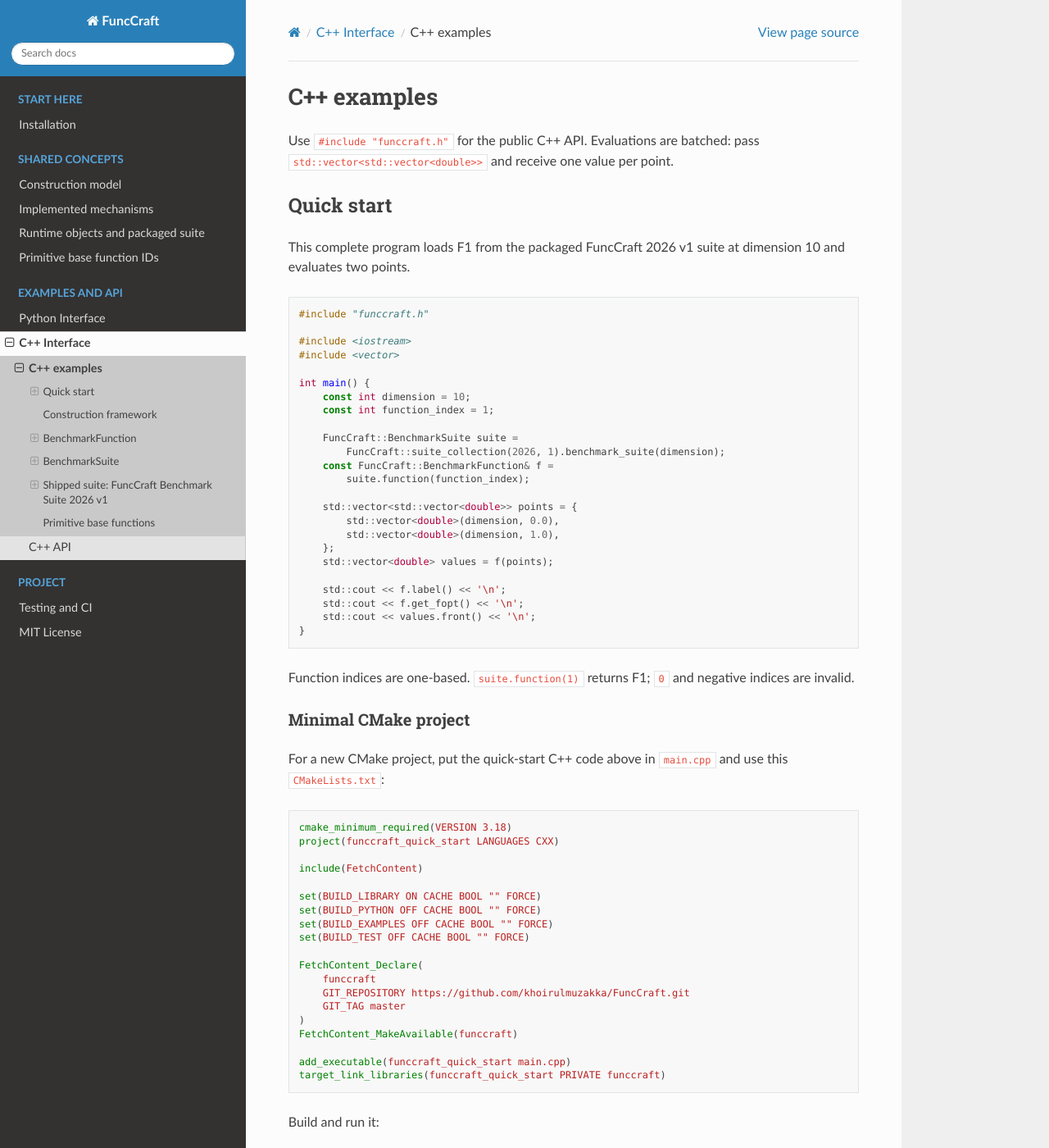
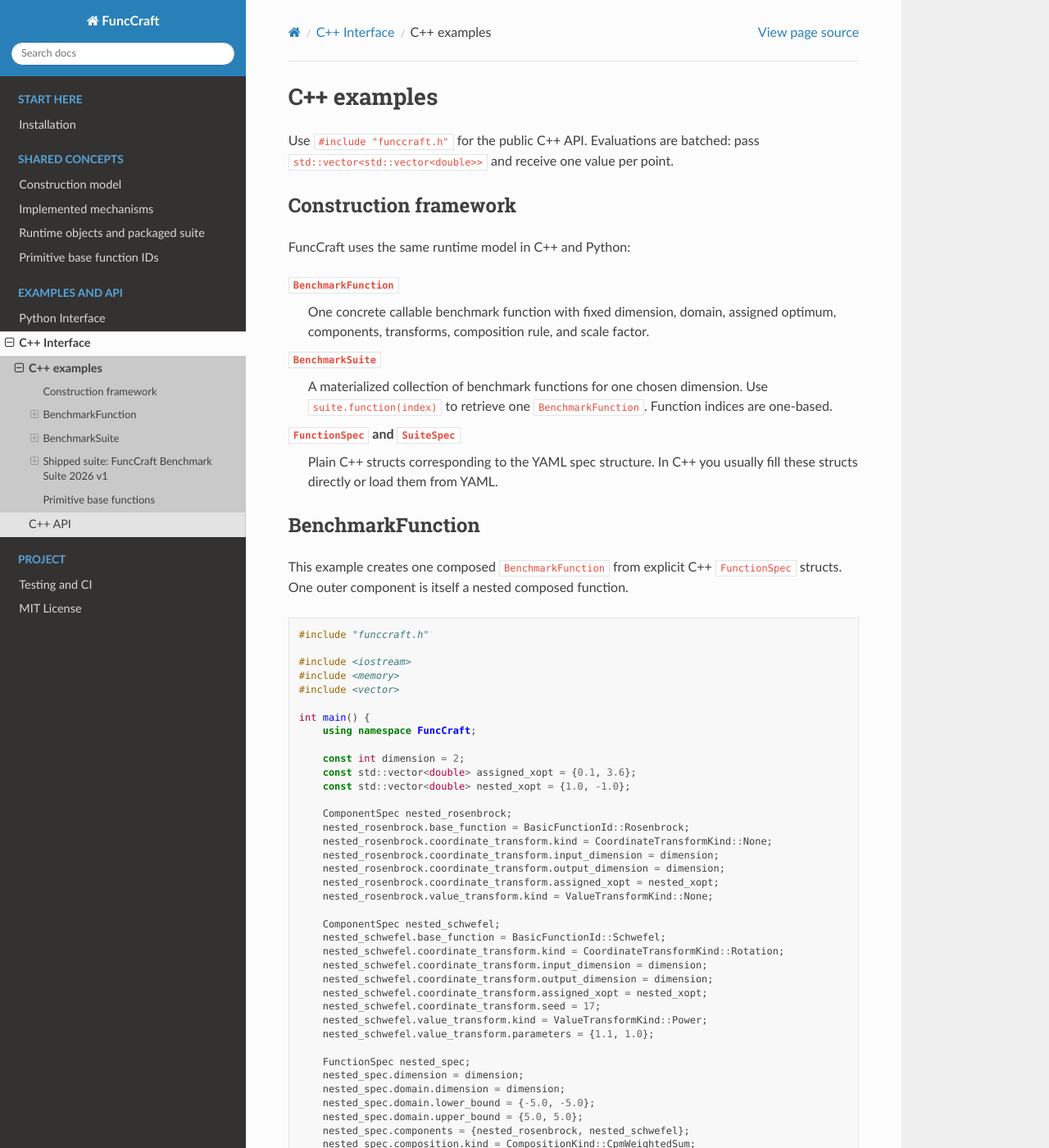
Before and after one commit to khoirulmuzakka/FuncCraft, a Sphinx documentation site: the page built from docs/source/cpp/examples.rst, in a window 1280 px wide and 1400 px high. Shown: the whole window at 82% size. Built offline with Sphinx 7.4.7 and the Read the Docs theme 3.1.0, drawn with Linux system fonts in a browser that asks for light colours; some of the changed text lies outside the part shown.

Commit message:
Updated docs

```diff
--- a/docs/source/cpp/examples.rst
+++ b/docs/source/cpp/examples.rst
@@ -4,81 +4,6 @@
 Use ``#include "funccraft.h"`` for the public C++ API. Evaluations are
 batched: pass ``std::vector<std::vector<double>>`` and receive one value per
 point.
-
-Quick start
------------
-
-This complete program loads F1 from the packaged FuncCraft 2026 v1 suite at
-dimension 10 and evaluates two points.
-
-.. code-block:: cpp
-
-   #include "funccraft.h"
-
-   #include <iostream>
-   #include <vector>
-
-   int main() {
-       const int dimension = 10;
-       const int function_index = 1;
-
-       FuncCraft::BenchmarkSuite suite =
-           FuncCraft::suite_collection(2026, 1).benchmark_suite(dimension);
-       const FuncCraft::BenchmarkFunction& f =
-           suite.function(function_index);
-
-       std::vector<std::vector<double>> points = {
-           std::vector<double>(dimension, 0.0),
-           std::vector<double>(dimension, 1.0),
-       };
-       std::vector<double> values = f(points);
-
-       std::cout << f.label() << '\n';
-       std::cout << f.get_fopt() << '\n';
-       std::cout << values.front() << '\n';
-   }
-
-Function indices are one-based. ``suite.function(1)`` returns F1; ``0`` and
-negative indices are invalid.
-
-Minimal CMake project
-~~~~~~~~~~~~~~~~~~~~~
-
-For a new CMake project, put the quick-start C++ code above in ``main.cpp``
-and use this ``CMakeLists.txt``:
-
-.. code-block:: cmake
-
-   cmake_minimum_required(VERSION 3.18)
-   project(funccraft_quick_start LANGUAGES CXX)
-
-   include(FetchContent)
-
-   set(BUILD_LIBRARY ON CACHE BOOL "" FORCE)
-   set(BUILD_PYTHON OFF CACHE BOOL "" FORCE)
-   set(BUILD_EXAMPLES OFF CACHE BOOL "" FORCE)
-   set(BUILD_TEST OFF CACHE BOOL "" FORCE)
-
-   FetchContent_Declare(
-       funccraft
-       GIT_REPOSITORY https://github.com/khoirulmuzakka/FuncCraft.git
-       GIT_TAG master
-   )
-   FetchContent_MakeAvailable(funccraft)
-
-   add_executable(funccraft_quick_start main.cpp)
-   target_link_libraries(funccraft_quick_start PRIVATE funccraft)
-
-Build and run it:
-
-.. code-block:: shell
-
-   cmake -S . -B build
-   cmake --build build --config Release
-   ./build/funccraft_quick_start
-
-On Windows with Visual Studio generators, the executable is usually under
-``build/Release/funccraft_quick_start.exe``.
 
 Construction framework
 ----------------------
```
